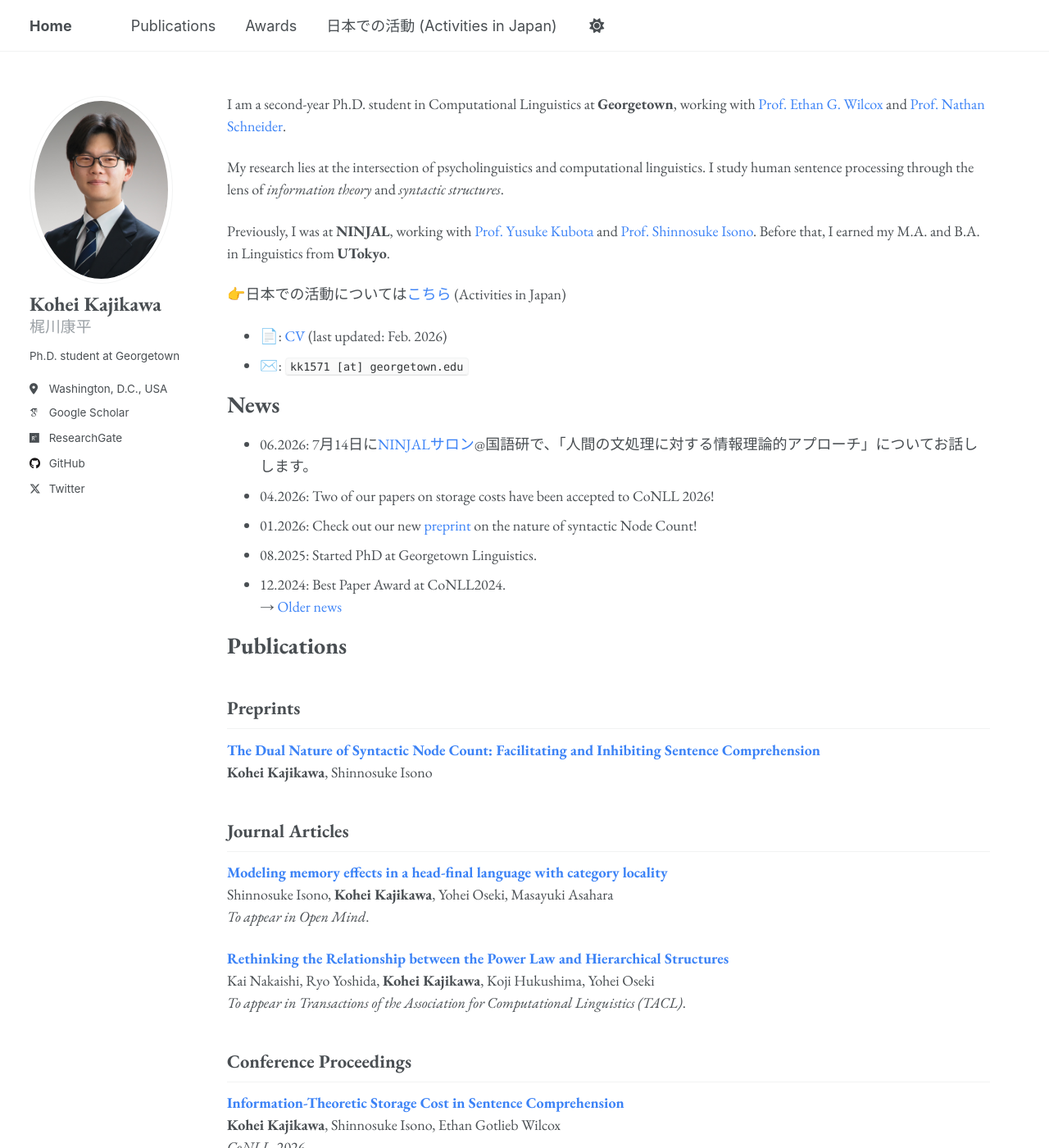
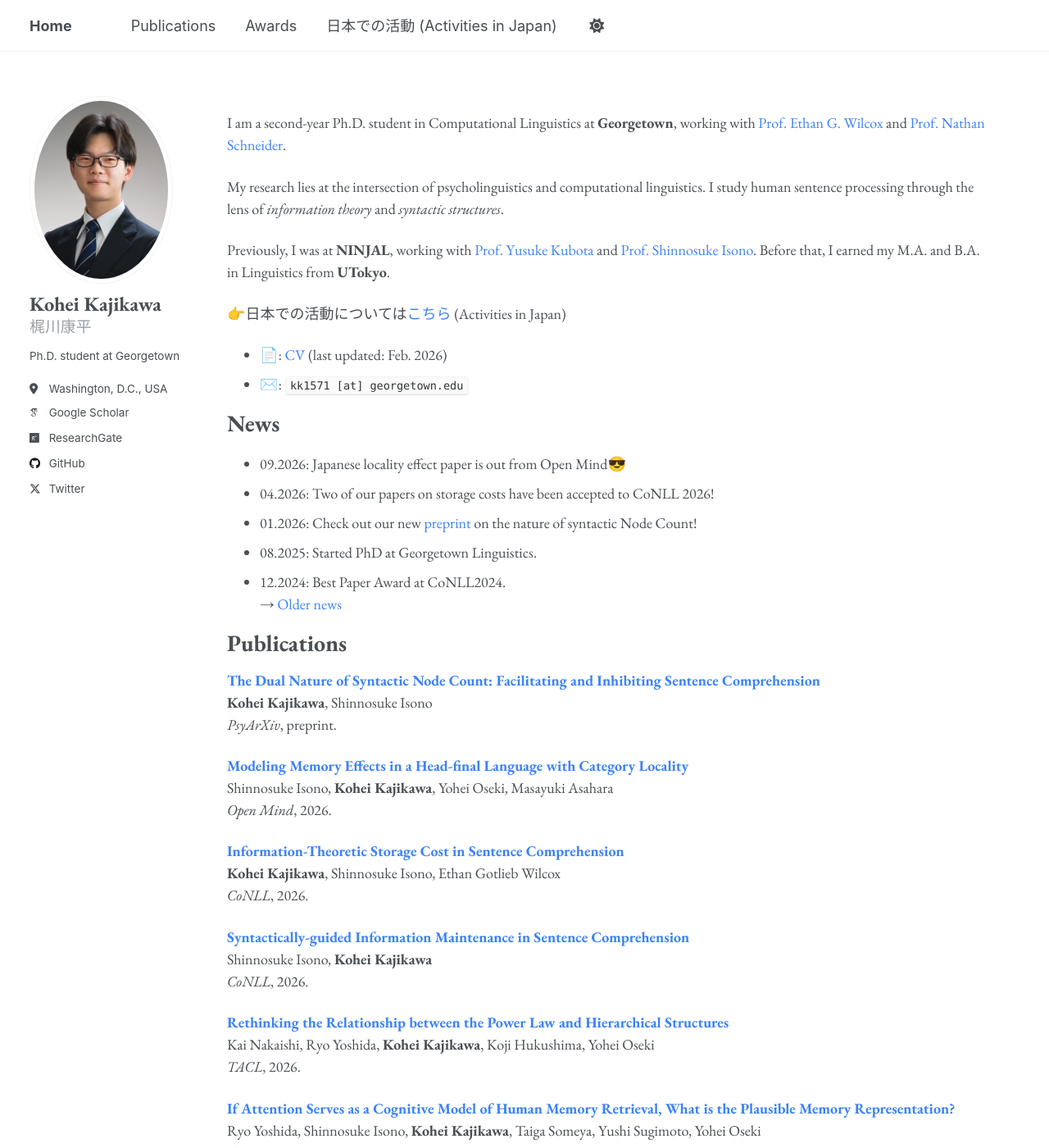
Before and after one commit to kohei-kaji/kohei-kaji.github.io, a Jekyll site: the page built from _pages/about.md, in a window 1280 px wide and 1400 px high. Shown: the whole window at 82% size. Built offline with Jekyll 4.4.1, drawn with Linux system fonts in a browser that asks for light colours; some web fonts are replaced; some of the changed text lies outside the part shown.

Commit message:
Add Open Mind

```diff
--- a/_pages/about.md
+++ b/_pages/about.md
@@ -6,6 +6,8 @@ redirect_from:
   - /about/
   - /about.html
 ---
+
+<a id="home"></a>
 
 I am a second-year Ph.D. student in Computational Linguistics at **Georgetown**, working with [Prof. Ethan G. Wilcox](https://wilcoxeg.github.io) and [Prof. Nathan Schneider](https://people.cs.georgetown.edu/nschneid/index.html).
 
@@ -24,7 +26,7 @@ Before that, I earned my M.A. and B.A. in Linguistics from **UTokyo**.
 
 News
 ======
-- 06.2026: 7月14日に[NINJALサロン](https://www.ninjal.ac.jp/events_jp/20260714a/)@国語研で、「人間の文処理に対する情報理論的アプローチ」についてお話しします。
+- 09.2026: Japanese locality effect paper is out from Open Mind😎
 - 04.2026: Two of our papers on storage costs have been accepted to CoNLL 2026!
 - 01.2026: Check out our new [preprint](https://osf.io/preprints/psyarxiv/9msby_v2) on the nature of syntactic Node Count!
 - 08.2025: Started PhD at Georgetown Linguistics.
@@ -34,23 +36,14 @@ News
 
 Publications
 ======
-## Preprints
+
 [**The Dual Nature of Syntactic Node Count: Facilitating and Inhibiting Sentence Comprehension**](https://osf.io/preprints/psyarxiv/9msby_v2)\
-**Kohei Kajikawa**, Shinnosuke Isono
+**Kohei Kajikawa**, Shinnosuke Isono\
+*PsyArXiv*, preprint.
 
-
-## Journal Articles
-
-[**Modeling memory effects in a head-final language with category locality**](https://osf.io/preprints/psyarxiv/aj6my_v1)\
+[**Modeling Memory Effects in a Head-final Language with Category Locality**](https://direct.mit.edu/opmi/article/doi/10.1162/OPMI.a.384/138851/Modeling-Memory-Effects-in-a-Head-Final-Language)\
 Shinnosuke Isono, **Kohei Kajikawa**, Yohei Oseki, Masayuki Asahara\
-*To appear in Open Mind*.
-
-[**Rethinking the Relationship between the Power Law and Hierarchical Structures**](https://arxiv.org/abs/2505.04984v3)\
-Kai Nakaishi, Ryo Yoshida, **Kohei Kajikawa**, Koji Hukushima, Yohei Oseki\
-*To appear in Transactions of the Association for Computational Linguistics (TACL)*.
-
-## Conference Proceedings
-
+*Open Mind*, 2026.
 
 [**Information-Theoretic Storage Cost in Sentence Comprehension**](https://aclanthology.org/2026.conll-main.2.pdf)\
 **Kohei Kajikawa**, Shinnosuke Isono, Ethan Gotlieb Wilcox\
@@ -60,6 +53,9 @@ Kai Nakaishi, Ryo Yoshida, **Kohei Kajikawa**, Koji Hukushima, Yohei Oseki\
 Shinnosuke Isono, **Kohei Kajikawa**\
 *CoNLL*, 2026.
 
+[**Rethinking the Relationship between the Power Law and Hierarchical Structures**](https://arxiv.org/abs/2505.04984v3)\
+Kai Nakaishi, Ryo Yoshida, **Kohei Kajikawa**, Koji Hukushima, Yohei Oseki\
+*TACL*, 2026.
 
 [**If Attention Serves as a Cognitive Model of Human Memory Retrieval, What is the Plausible Memory Representation?**](https://aclanthology.org/2025.acl-long.483.pdf)\
 Ryo Yoshida, Shinnosuke Isono, **Kohei Kajikawa**, Taiga Someya, Yushi Sugimoto, Yohei Oseki\
```
Also changed, not shown: other parts of _pages/about.md (+2 -2 lines).
